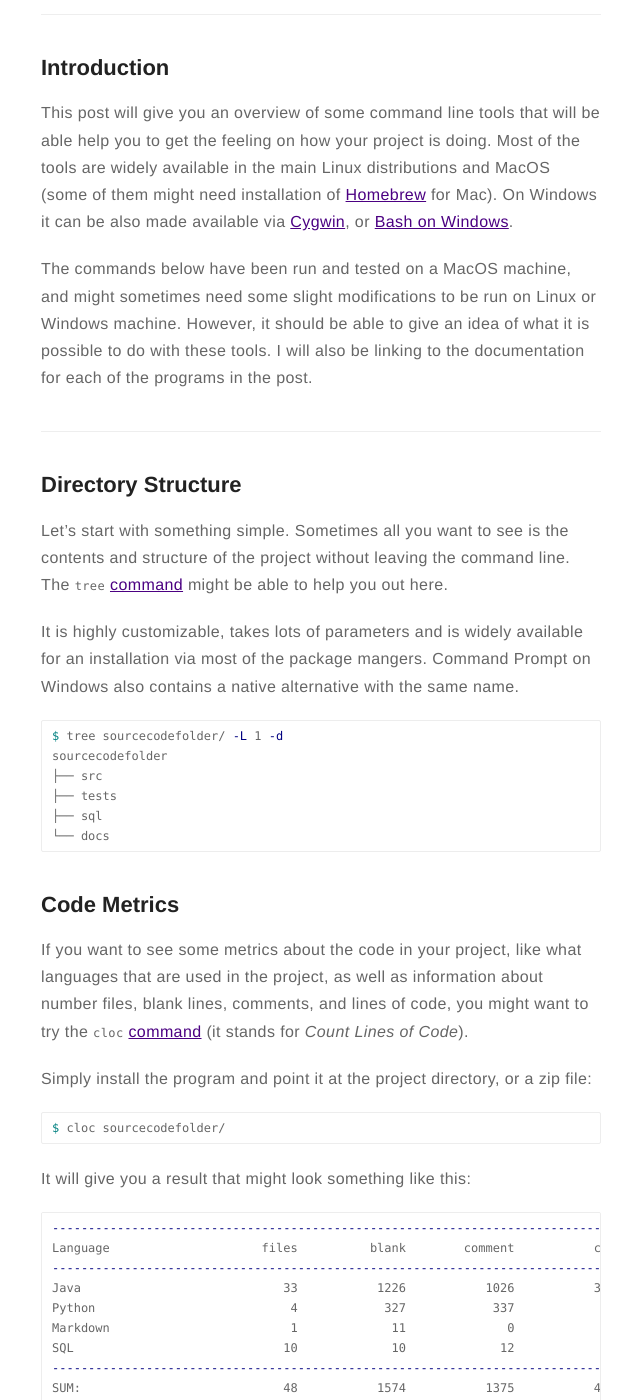
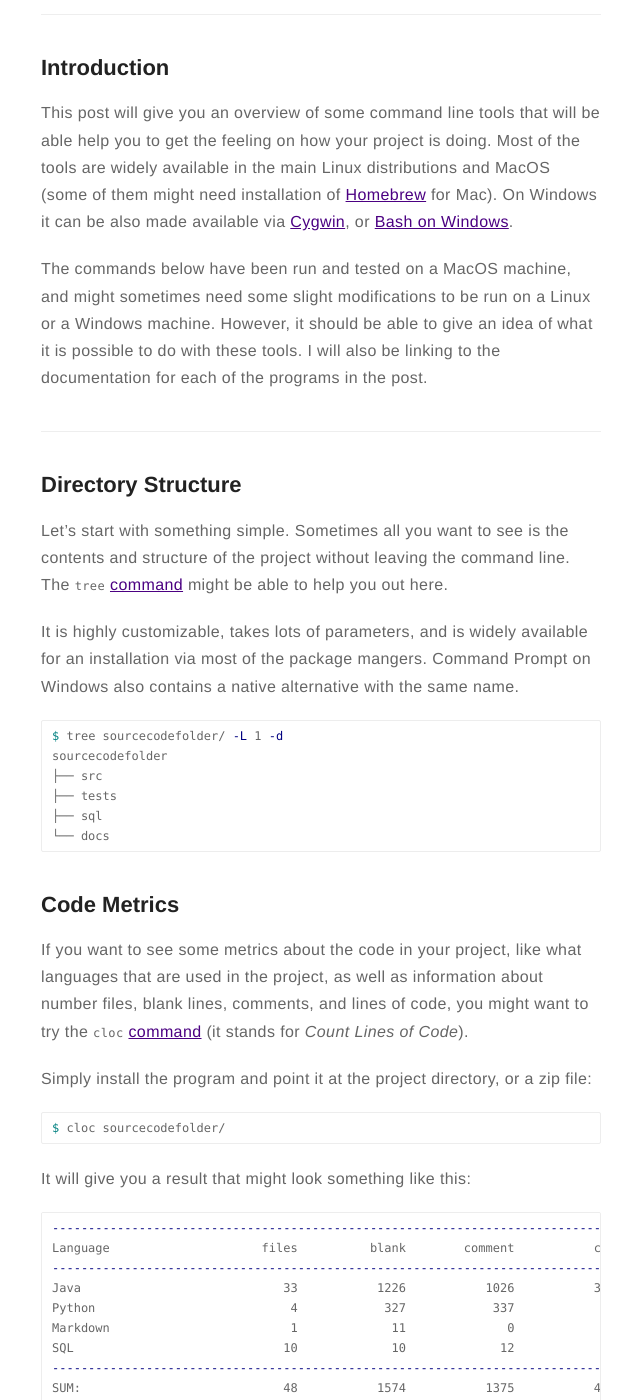
Before and after one commit to mehmandarov/mehmandarov.github.io, a Jekyll site: the page built from _posts/2017-05-16-cmd-tools-for-developers.markdown, in a window 1280 px wide and 1400 px high, scrolled down 558 px. Shown: the whole window, without its empty margins (319-959 px from the left). Built offline with Jekyll 4.4.1, drawn with Linux system fonts in a browser that asks for light colours; some of the changed text lies outside the part shown.

```diff
--- a/_posts/2017-05-16-cmd-tools-for-developers.markdown
+++ b/_posts/2017-05-16-cmd-tools-for-developers.markdown
@@ -27,14 +27,14 @@ _Getting an overview of your project with some simple command line tools._
 ## Introduction
 This post will give you an overview of some command line tools that will be able help you to get the feeling on how your project is doing. Most of the tools are widely available in the main Linux distributions and MacOS (some of them might need installation of [Homebrew][3] for Mac). On Windows it can be also made available via [Cygwin][2], or [Bash on Windows][1].
 
-The commands below have been run and tested on a MacOS machine, and might sometimes need some slight modifications to be run on Linux or Windows machine. However, it should be able to give an idea of what it is possible to do with these tools. I will also be linking to the documentation for each of the programs in the post.
+The commands below have been run and tested on a MacOS machine, and might sometimes need some slight modifications to be run on a Linux or a Windows machine. However, it should be able to give an idea of what it is possible to do with these tools. I will also be linking to the documentation for each of the programs in the post.
 
 ---
 
 ## Directory Structure
 Let's start with something simple. Sometimes all you want to see is the contents and structure of the project without leaving the command line. The `tree` [command][4]  might be able to help you out here.
 
-It is highly customizable, takes lots of parameters and is widely available for an installation via most of the package mangers. Command Prompt on Windows also contains a native alternative with the same name.
+It is highly customizable, takes lots of parameters, and is widely available for an installation via most of the package mangers. Command Prompt on Windows also contains a native alternative with the same name.
 
 {% highlight bash %}
 $ tree sourcecodefolder/ -L 1 -d
```
Also changed, not shown: other parts of _posts/2017-05-16-cmd-tools-for-developers.markdown (+9 -8 lines).
